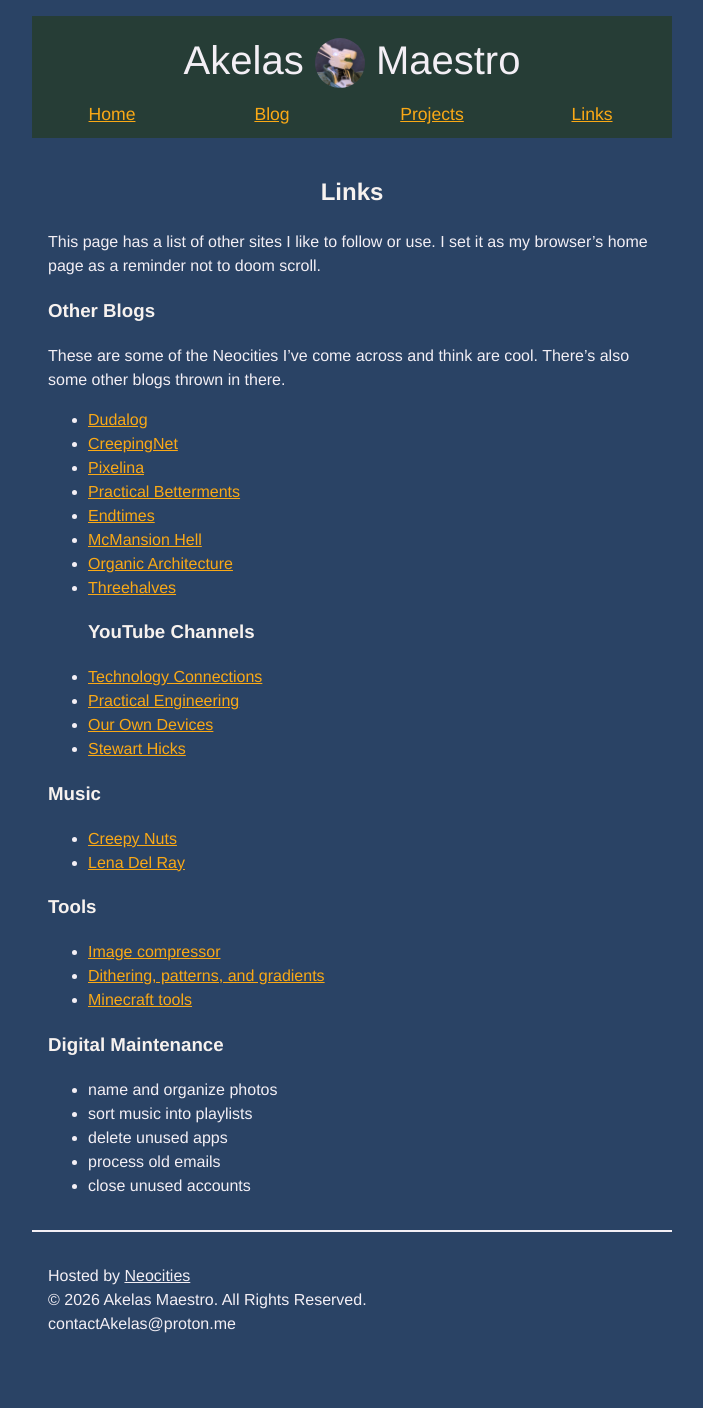
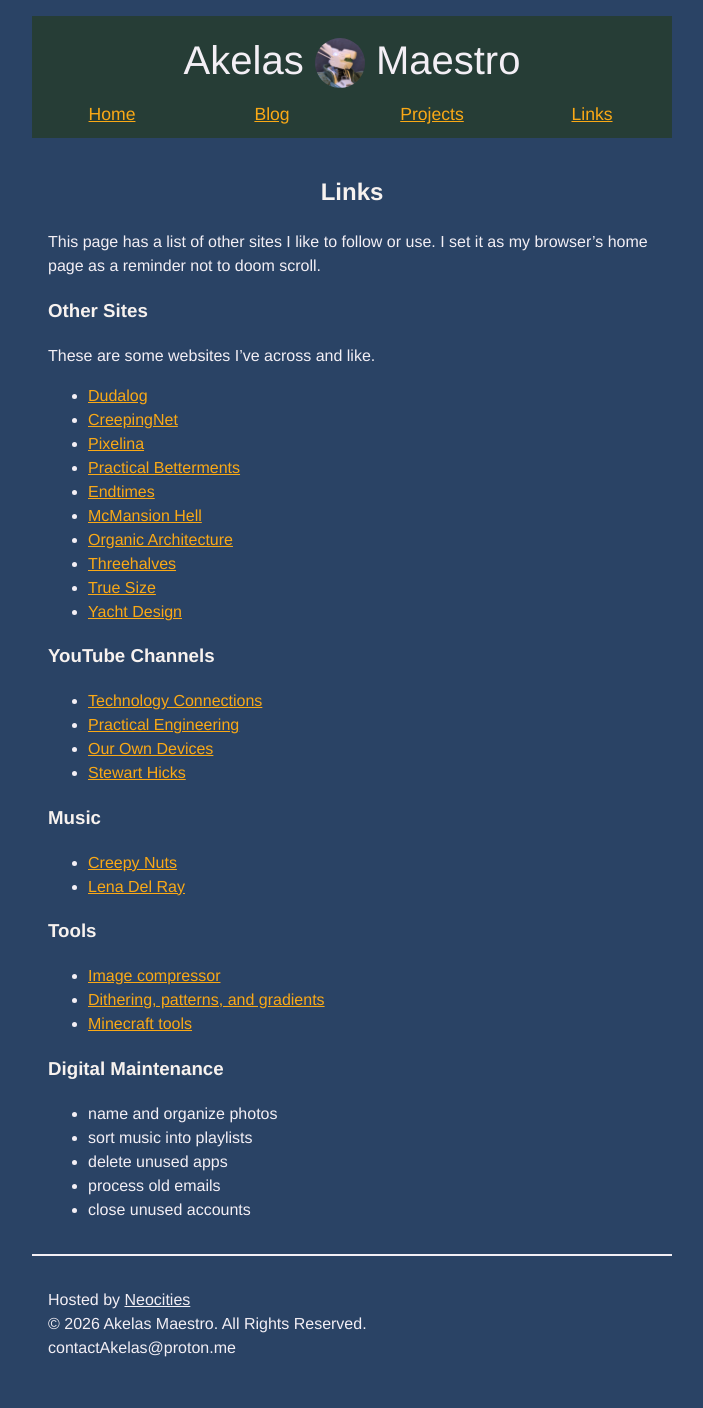
Before and after one commit to AkelasMaestro/akelasmaestro.github.io, a Jekyll site: the page built from links.md, in a window 1280 px wide. Shown: the whole page, without its empty margins (288-991 px from the left). Built offline with Jekyll 4.4.1, drawn with Linux system fonts in a browser that asks for light colours; before the commit the page ends 1384 px from its top, so only the background shows below that.

Commit message:
PUSH NOTE : links.md

```diff
--- a/links.md
+++ b/links.md
@@ -8,10 +8,9 @@ order: 5
 
 This page has a list of other sites I like to follow or use. I set it as my browser's home page as a reminder not to doom scroll.
 
-### Other Blogs
+### Other Sites
 
-These are some of the Neocities I've come across and think are cool. There's
-also some other blogs thrown in there.
+These are some websites I've across and like.
 
 - [Dudalog](https://dudalog.neocities.org/en/home/)
 - [CreepingNet](https://creepingnet.neocities.org/)
@@ -21,6 +20,9 @@ also some other blogs thrown in there.
 - [McMansion Hell](mcmansionhell.com)
 - [Organic Architecture](https://www.oshatz.com/index.htm)
 - [Threehalves](satyress.com)
+- [True Size](thetruesize.com)
+- [Yacht Design](https://georgebuehler.com/)
+
 ### YouTube Channels
 
 - [Technology Connections](https://www.youtube.com/@TechnologyConnections)
```
